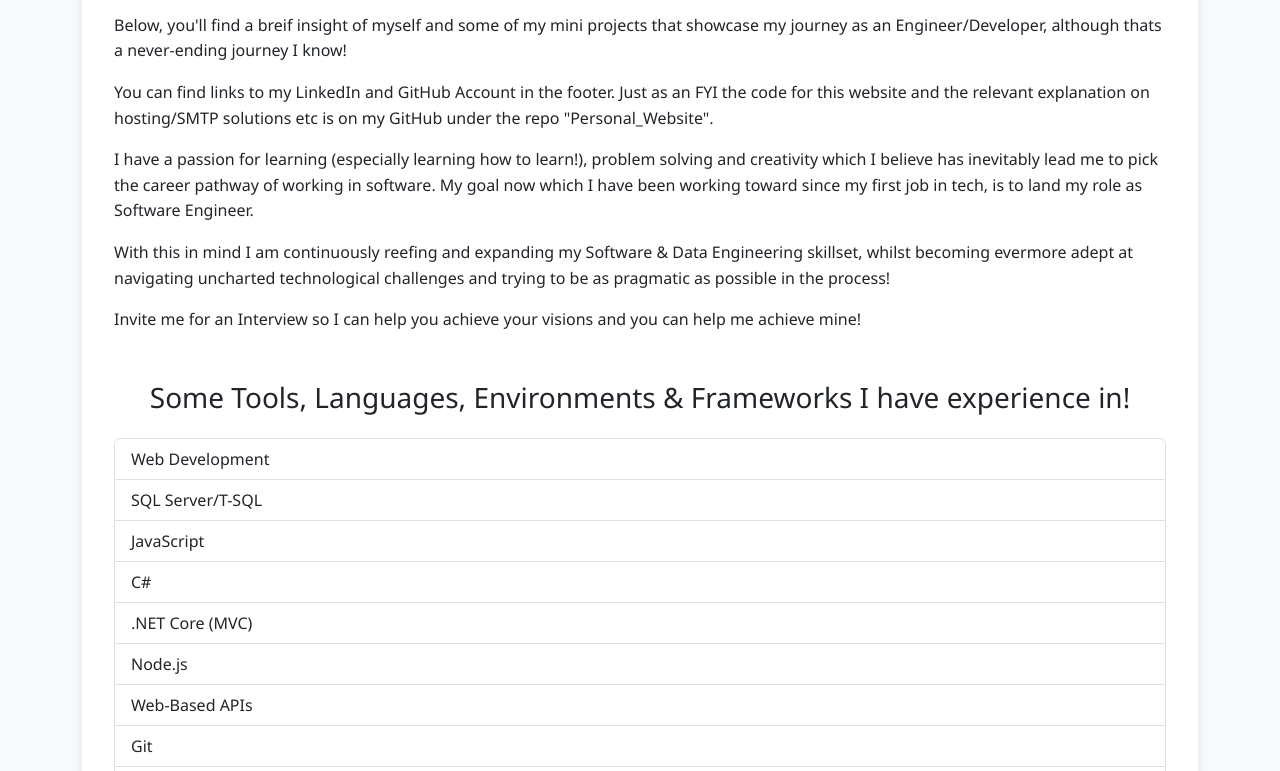
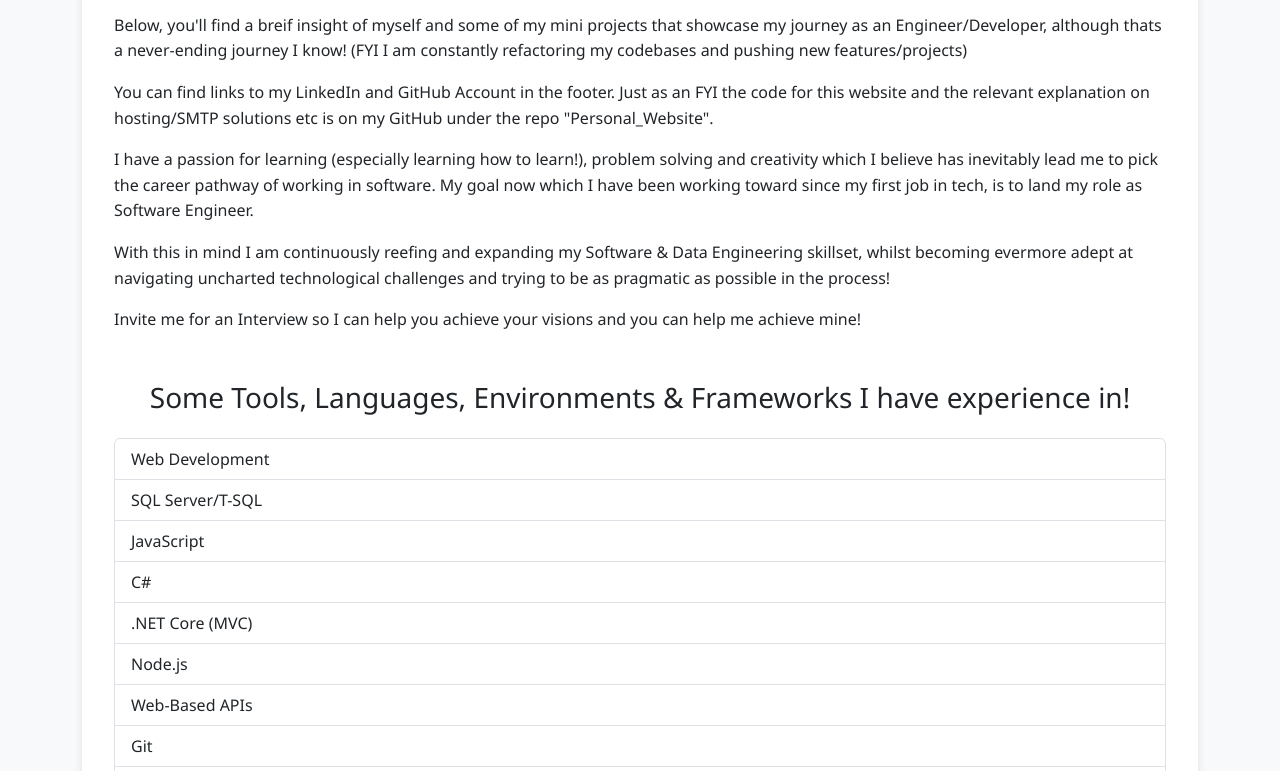
Before and after one commit to J3NKO/Personal-Website, a website: page index.html in a window 1280 px wide. Shown: the part 552-1323 px from the top of the page. Drawn offline with nearby package versions, Linux system fonts and the light colour scheme.

Commit message:
Slight tweaks to bio and project card

```diff
--- a/index.html
+++ b/index.html
@@ -54,7 +54,9 @@
         <section id="about" class="mt-5">
             <h2>Quick Intro</h2>
             <p>Hi there! This is a quick portfolio page to exemplify my programming and problem-solving capabilities.</p>
-            <p>Below, you'll find a breif insight of myself and some of my mini projects that showcase my journey as an Engineer/Developer, although thats a never-ending journey I know!</p>
+            <p>Below, you'll find a breif insight of myself and some of my mini projects that showcase my journey as an Engineer/Developer, although thats a never-ending journey I know!
+                (FYI I am constantly refactoring my codebases and pushing new features/projects)
+            </p>
             <p>
                 You can find links to my LinkedIn and GitHub Account in the footer. Just as an FYI the code for this website and the relevant explanation on hosting/SMTP solutions etc is on
                 my GitHub under the repo "Personal_Website".
@@ -135,7 +137,7 @@
                 <div class="col-md-6 col-lg-4 mb-4">
                     <div class="card">
                         <div class="card-body">
-                            <h5 class="card-title">Project 3</h5>
+                            <h5 class="card-title">Project 4</h5>
                             <h6 class="card-subtitle mb-2 text-muted">ShoppingApp</h6>
                             <p class="card-text">Shopping/Recipe Helper! <a href="https://github.com/J3NKO/HistoryQuizApp" target="_blank">(github)</a></p>
                             <a href="https://j3nko.github.io/ShoppingApp/" class="card-link" target="_blank">View on GitHub</a>
```
